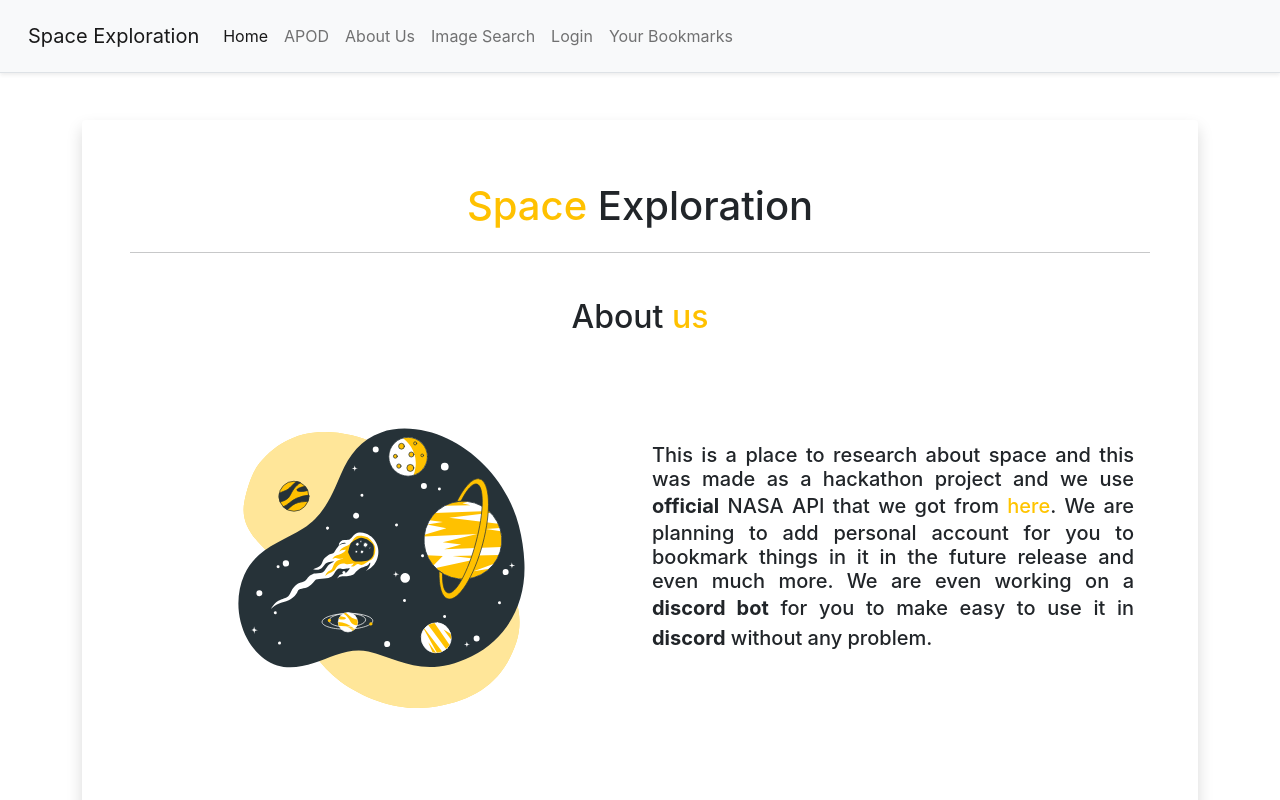
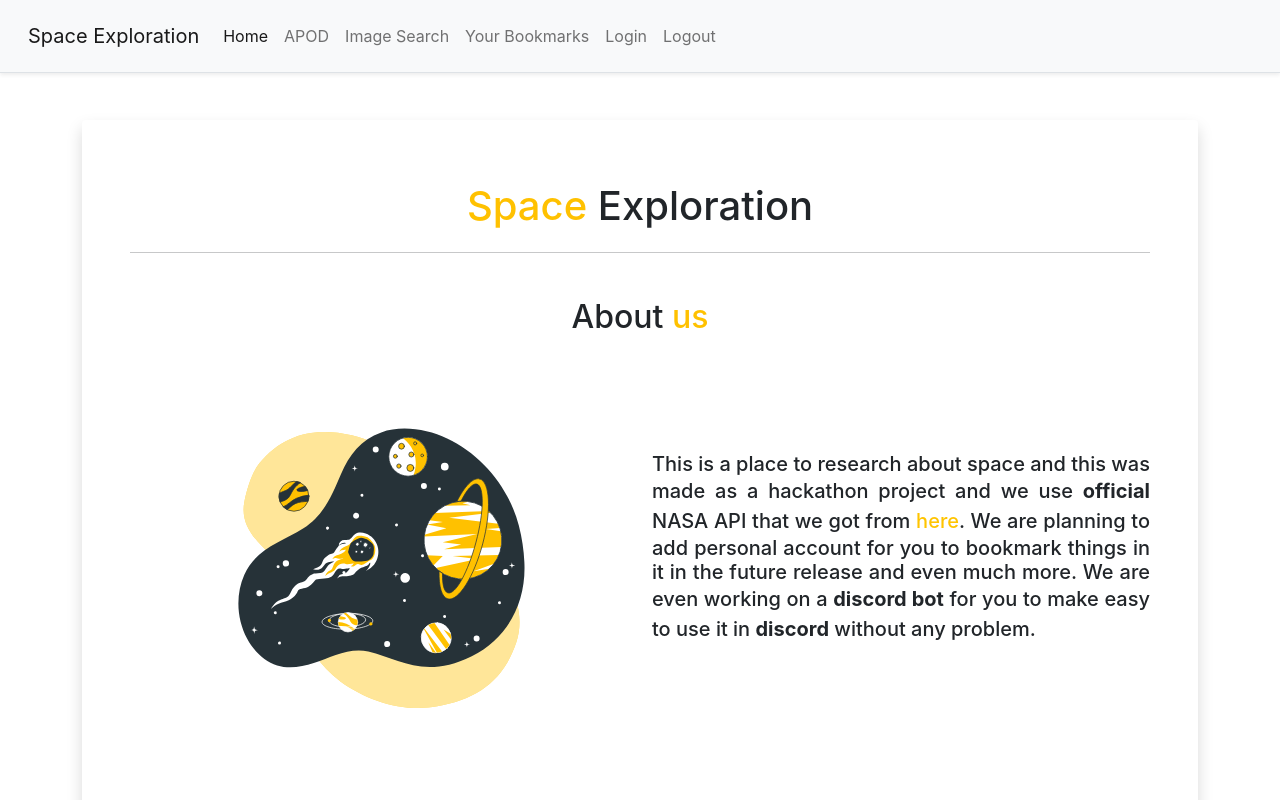
Before and after one commit to codewithpom/NASA-API-Hackathon, a React (Create React App) app: page /apod in a window 1280 px wide. Shown: the top 800 px of the page. Built offline with nearby package versions, Linux system fonts and the light colour scheme.

Commit message:
Navbar
Changed Navbar and added login.

```diff
--- a/src/App.js
+++ b/src/App.js
@@ -1,6 +1,5 @@
 import { HashRouter, Switch, Route } from "react-router-dom";
 import Apod from "./pages/Apod"
-import About from "./pages/About"
 import ImgSearch from "./pages/ImgSearch";
 import Index from "./pages/Index";
 import Navbar from "./components/Navbar";
@@ -20,7 +19,6 @@ function App() {
             <Switch>
                 <Route path="/" exact component={Index} />
                 <Route path="/apod" exact component={Apod} />
-                <Route path="/about" exact component={About} />
                 <Route path="/search" exact component={ImgSearch} />
                 <Route path="/image/:id" exact component={ImgDetail} />
                 <Route path="/login" exact component={Login} />
--- a/src/components/Navbar.js
+++ b/src/components/Navbar.js
@@ -22,16 +22,16 @@ export default function Navbar(props) {
                                 <NavLink activeClassName="active" className="nav-link" exact to={props.apod_link}>{props.apod_text}</NavLink>
                             </div>
                             <div className={"nav-item"}>
-                                <NavLink activeClassName="active" className="nav-link" exact to={props.aboutLink}>{props.aboutText}</NavLink>
+                                <NavLink className="nav-link" to={props.image_search_link} exact activeClassName="active">{props.image_search}</NavLink>
                             </div>
                             <div className={"nav-item"}>
-                                <NavLink className="nav-link" to={props.image_search_link} exact activeClassName="active">{props.image_search}</NavLink>
+                                <NavLink activeClassName="active" className="nav-link" exact to={"/bookmarks"}>Your Bookmarks</NavLink>
                             </div>
                             <div className={"nav-item"}>
                                 <NavLink activeClassName="active" className="nav-link" exact to={"/login"}>Login</NavLink>
                             </div>
                             <div className={"nav-item"}>
-                                <NavLink activeClassName="active" className="nav-link" exact to={"/bookmarks"}>Your Bookmarks</NavLink>
+                                <NavLink activeClassName="active" className="nav-link" exact to={"/logout"}>Logout</NavLink>
                             </div>
 
                         </div>
--- a/src/pages/BookMarks.js
+++ b/src/pages/BookMarks.js
@@ -70,7 +70,7 @@ export default function BookMarks() {
                                     <i className="fa fa-times" aria-hidden="true"></i>
                                 </button>
 
-                                <Link to={link.replace(/^[a-z]{4,5}\:\/{2}[a-z]{1,}\:[0-9]{1,4}.(.*)/, '$1').replace("#", "")}>
+                                <Link to={link.replace(/^[a-z]{4,5}:\/{2}[a-z]{1,}:[0-9]{1,4}.(.*)/, '$1').replace("#", "")}>
                                     <button className="btn btn-primary">
                                         Details
                                     </button>
--- a/src/pages/Index.js
+++ b/src/pages/Index.js
@@ -29,11 +29,7 @@ export default function Index() {
                                     here</a>. We are planning to add personal account for you to bookmark things in it in the future release and even much more. We are even working on a <b>discord bot</b> for you to make easy to use it in <b>discord</b> without any problem.
 
                             </p>
-                            <div className="d-flex">
-                                <a href="#">
-                                    <i className="fas fa-facebook"></i>
-                                </a>
-                            </div>
+
                         </div>
                     </div>
                     <div className="row">
```
